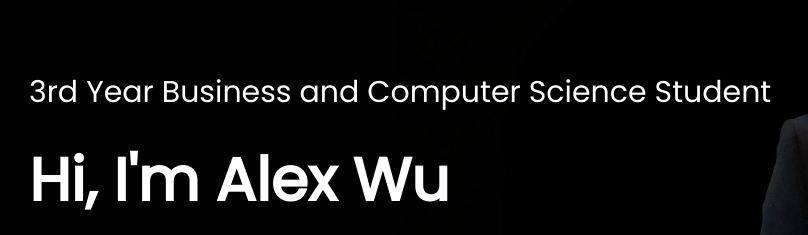
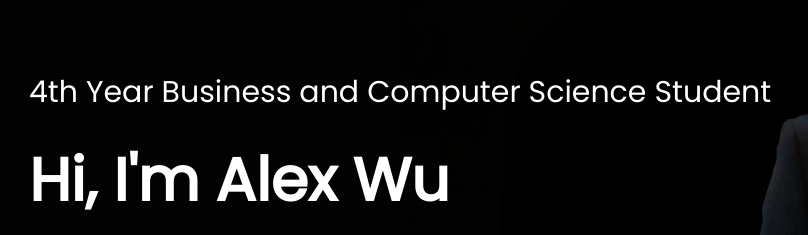
Before and after one commit to alexwu02/Alex-Wu-Website, a plain HTML site: page index.html in a window 1280 px wide. Shown: the part 192-427 px from the top of the page, 99-907 px from the left. Drawn offline with Linux system fonts and the light colour scheme.

Commit message:
Update index.html

```diff
--- a/index.html
+++ b/index.html
@@ -26,7 +26,7 @@
             <i class="fas fa-bars" onclick="openmenu()"></i>
         </nav>
         <div class="header-text">
-            <p>3rd Year Business and Computer Science Student</p>
+            <p>4th Year Business and Computer Science Student</p>
             <h1>Hi, I'm Alex Wu</h1>
         </div>
     </div>
```
